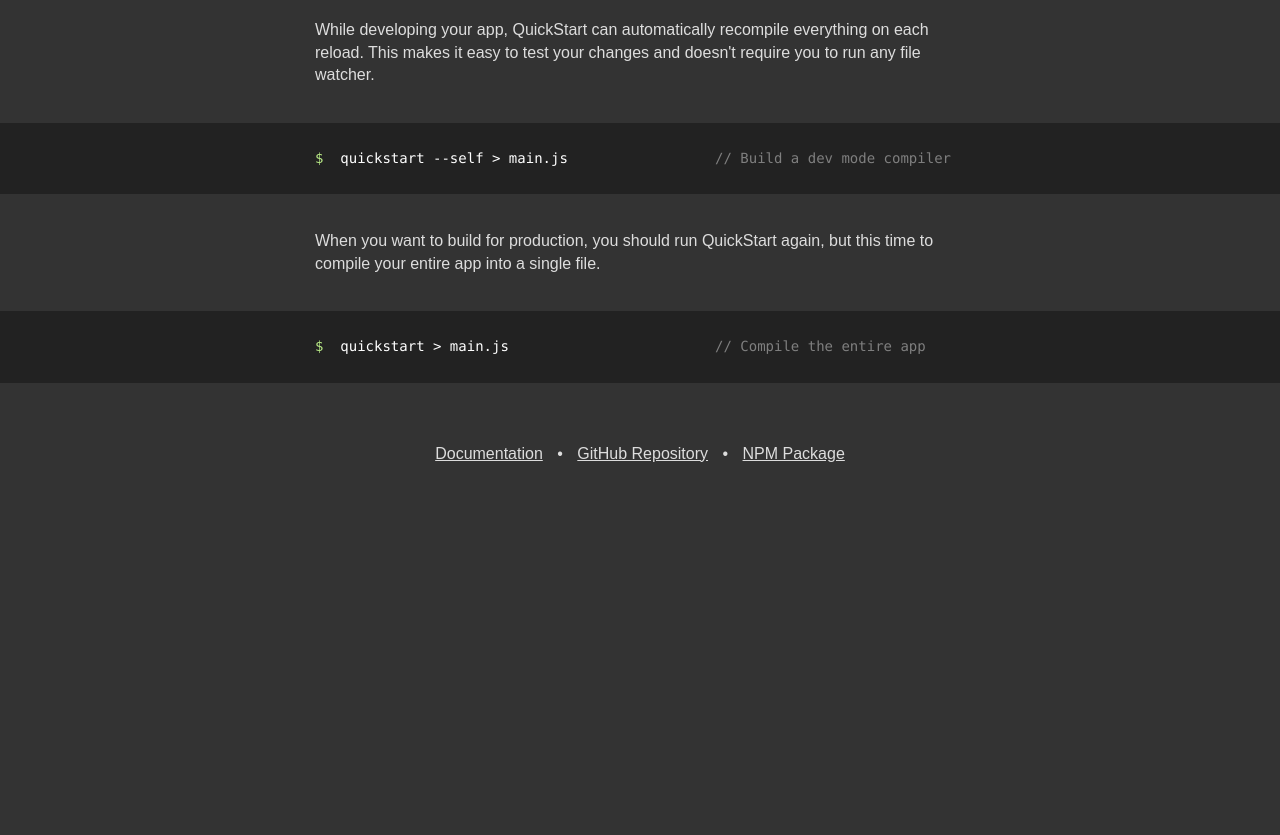
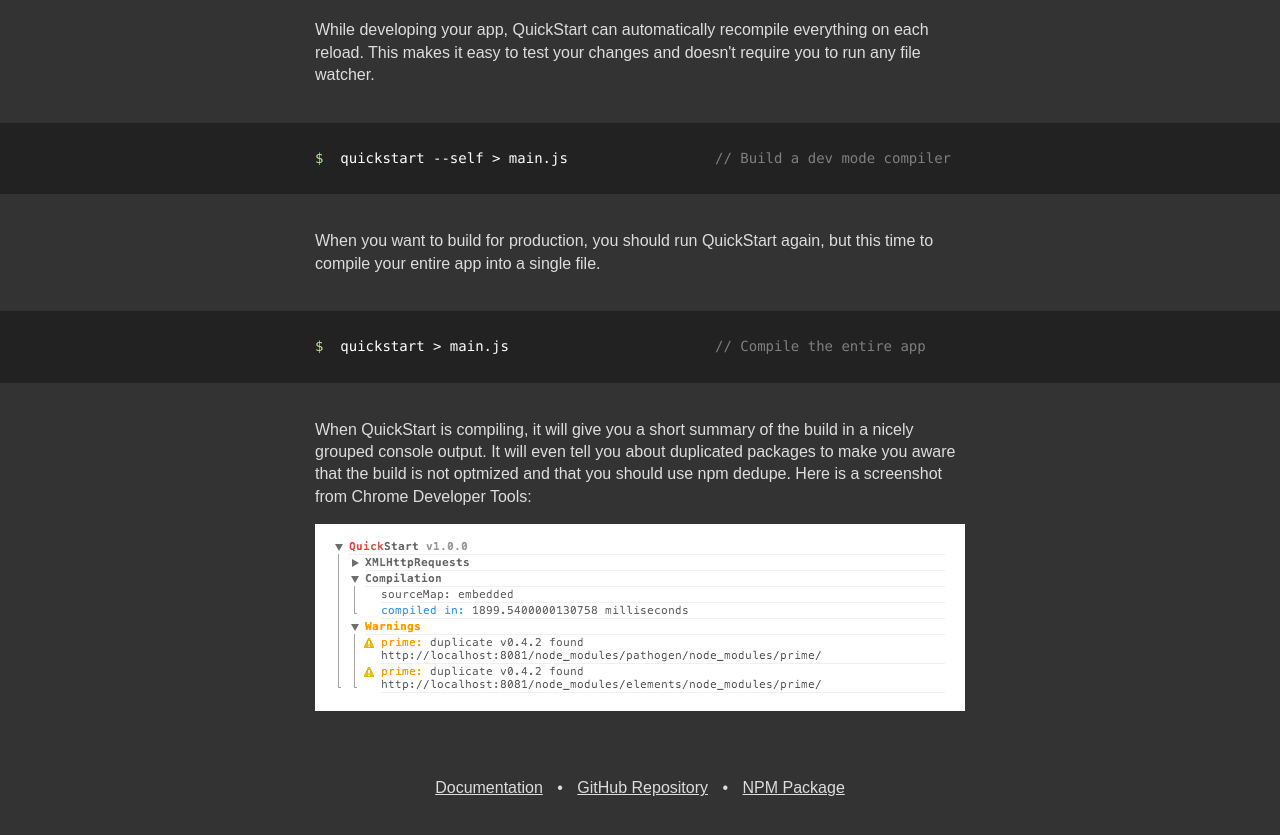
Before and after one commit to spotify/quickstart, a plain HTML site: page index.html in a window 1280 px wide. Shown: the part 1181-2016 px from the top of the page. Before the commit the page ends 1726 px from the top, so only its background shows below. Drawn offline with Linux system fonts and the light colour scheme.

Commit message:
Add section about console output

```diff
--- a/index.html
+++ b/index.html
@@ -127,6 +127,12 @@
         </div>
       </div>
     </div>
+
+    <div class="pagewidth">
+      <p>When QuickStart is compiling, it will give you a short summary of the build in a nicely grouped console output. It will even tell you about duplicated packages to make you aware that the build is not optmized and that you should use npm dedupe. Here is a screenshot from Chrome Developer Tools:</p>
+      <img src="images/quickstart-console.png">
+    </div>
+
   </section>
 
   <section class="pagewidth footer">
--- a/style.css
+++ b/style.css
@@ -83,6 +83,10 @@
 
 .menu {
   margin-top: 40px;
+}
+
+.pagewidth img {
+  max-width: 100%;
 }
 
 .codearea {
```
Also changed, not shown: images/quickstart-console.png (added).
